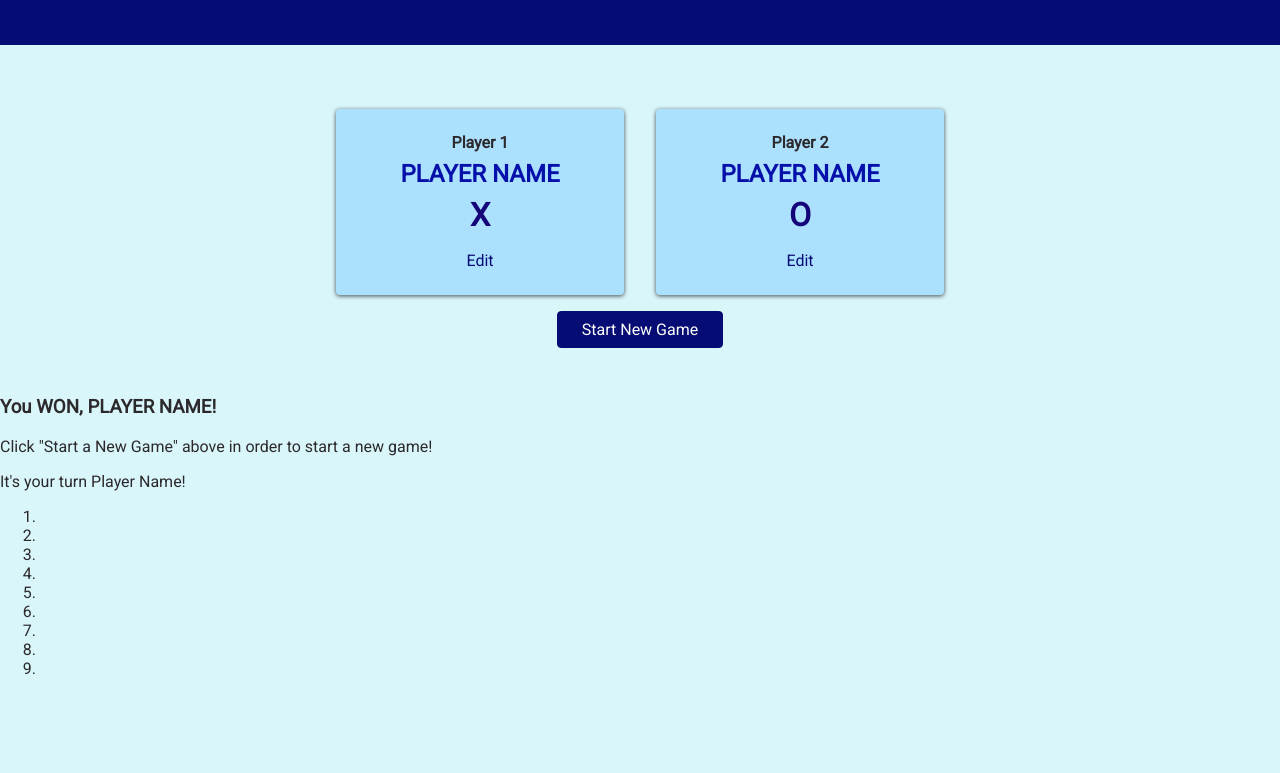
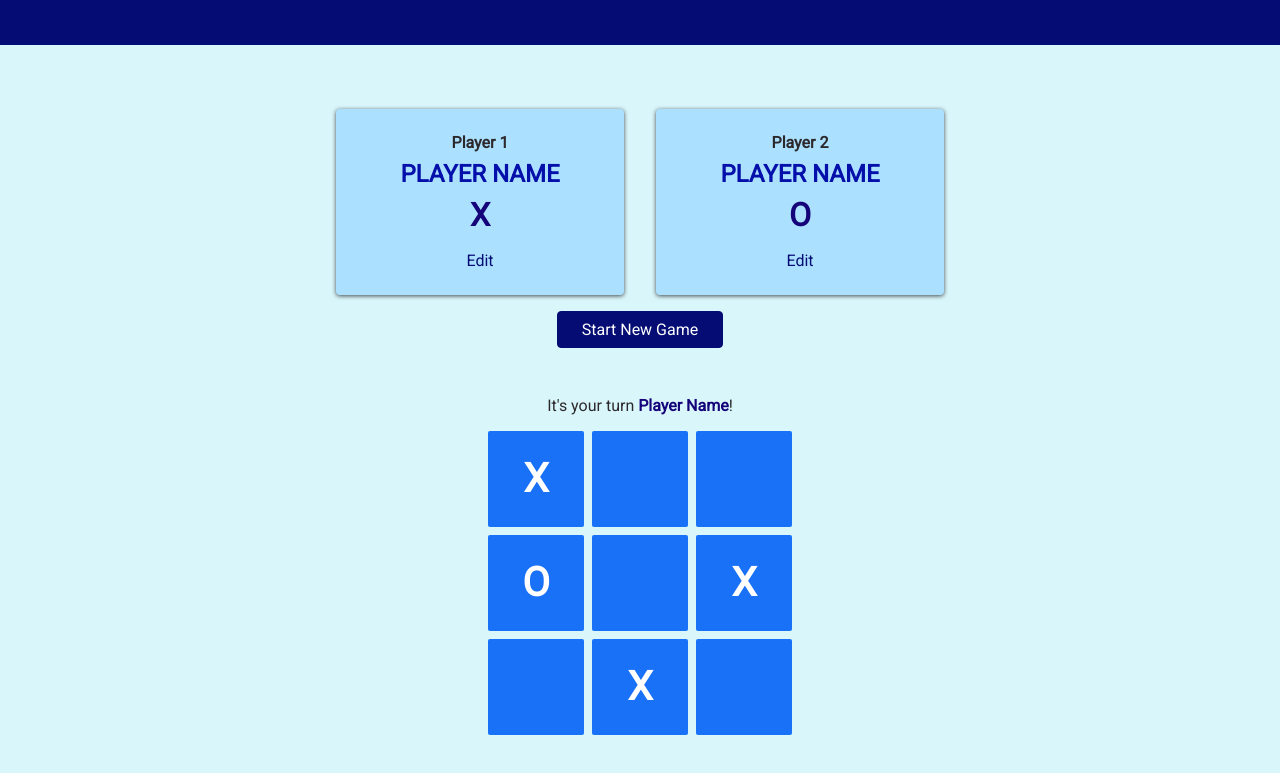
Before and after one commit to georgeciurca/tic_tac_toe, a plain HTML site: page index.html in a window 1280 px wide. Shown: the part 135-908 px from the top of the page. Before the commit the page ends 829 px from the top, so only its background shows below. Drawn offline with Linux system fonts and the light colour scheme.

Commit message:
styling completed

```diff
--- a/index.html
+++ b/index.html
@@ -14,6 +14,7 @@
     <link rel="stylesheet" href="/styles/styles.css" />
     <link rel="stylesheet" href="/styles/overlays.css" />
     <link rel="stylesheet" href="/styles/configuration.css" />
+    <link rel="stylesheet" href="/styles/game.css">
   </head>
   <body>
     <div id="backdrop"></div>
@@ -57,23 +58,23 @@
         <button class="btn">Start New Game</button>
       </section>
       <section id="active-game">
-        <article>
-          <h3>You WON, <span id="winner-name">PLAYER NAME</span>!</h3>
+        <article id="game-over">
+          <h2>You WON, <span id="winner-name">PLAYER NAME</span>!</h2>
           <p>Click "Start a New Game" above in order to start a new game!</p>
         </article>
 
         <p>It's your turn <span id="active-player-name">Player Name</span>!</p>
-        <ol>
-          <li></li>
+        <ol id="game-board">
+          <li class="disabled">X</li>
           <li></li>
           <li></li>
 
+          <li class="disabled">O</li>
           <li></li>
-          <li></li>
-          <li></li>
+          <li class="disabled">X</li>
 
           <li></li>
-          <li></li>
+          <li class="disabled">X</li>
           <li></li>
         </ol>
       </section>
--- /dev/null
+++ b/styles/game.css
@@ -0,0 +1,57 @@
+#active-game {
+    text-align: center;
+    margin: 2rem 0 5rem 0;
+    /* display: none; */
+}
+
+#game-over {
+    width: 90%;
+    max-width: 40rem;
+    margin: auto;
+    padding: 1rem 2rem;
+    background-color: darkblue;
+    box-shadow:rgba(0, 0, 0, 0.7);
+    color: white;
+    border-radius: 4px;
+    display: none;
+}
+
+#game-over h2 {
+    font-size: 2rem;
+    margin: 0.5rem 0;
+}
+
+#active-player-name {
+    font-weight: bold;
+    color: rgb(21, 3, 122)
+}
+
+#game-board {
+    list-style: none;
+    display: grid;
+    padding: 0;
+    margin: 1 rem 0;
+    grid-template-columns: repeat(3, 6rem);
+    grid-template-rows: repeat(3, 6rem);
+    justify-content: center;
+    gap: 0.5rem;
+}
+#game-board li {
+    background-color: rgb(25, 113, 247);
+    border-radius: 2px;
+    cursor: pointer;
+    display: flex;
+    justify-content: center;
+    align-items: center;
+    font-size: 2.5rem;
+    font-weight: bold;
+}
+
+#game-board li:hover {
+    background-color: rgb(21, 3, 122);
+}
+#game-board li.disabled {
+    background-color: rgb(25, 113, 247);
+    color: white;
+    cursor: default;
+}
```
